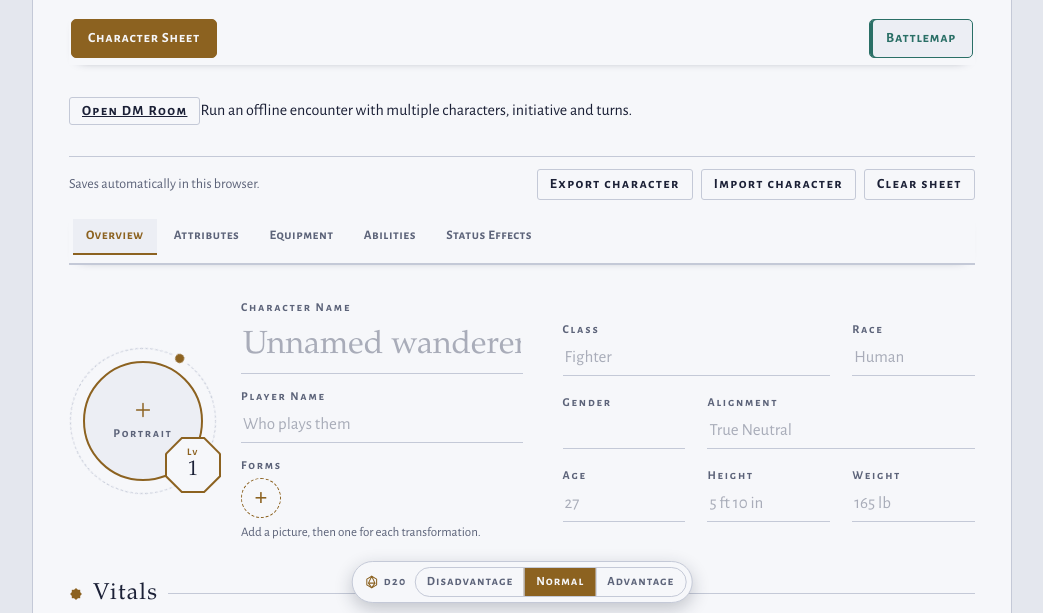
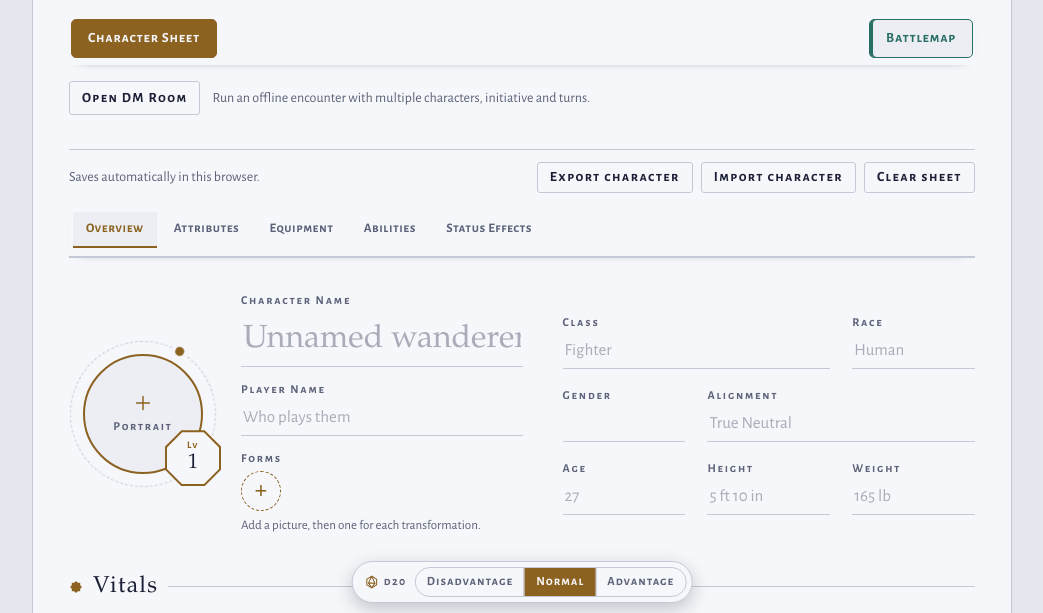
Before and after one commit to immortalwarlock427-debug/Worlds-Beyond, a plain HTML site: page index.html in a window 1280 px wide. Shown: the part 183-796 px from the top of the page, without its empty margins (118-1161 px from the left). Drawn offline with nearby package versions, Linux system fonts and the light colour scheme; a web font is replaced by a local one.

Commit message:
Codex: Style DM Room navigation entry
Keep old sheet behavior and shared Health rule compatibility.

```diff
--- a/css/sheet.css
+++ b/css/sheet.css
@@ -1357,3 +1357,8 @@ input[data-auto].ability-adjusted:not(.manual) { color: var(--verdigris); }
 .equipment-profile-actions {display:flex;gap:9px;flex-wrap:wrap;}
 .equipment-profile-actions .btn:disabled {opacity:.5;cursor:not-allowed;}
 @media(max-width:540px){.equipment-profile-actions{width:100%;}.equipment-profile-actions .btn{flex:1 1 160px;}}
+
+/* Entry point to the optional offline DM workspace (distinct from the sheet tabs). */
+.dm-launch { display:flex; align-items:center; gap:12px; flex-wrap:wrap; margin-top:-18px; }
+.dm-launch a { text-decoration:none; }
+.dm-launch span { color:var(--muted); font-size:14px; }
```
